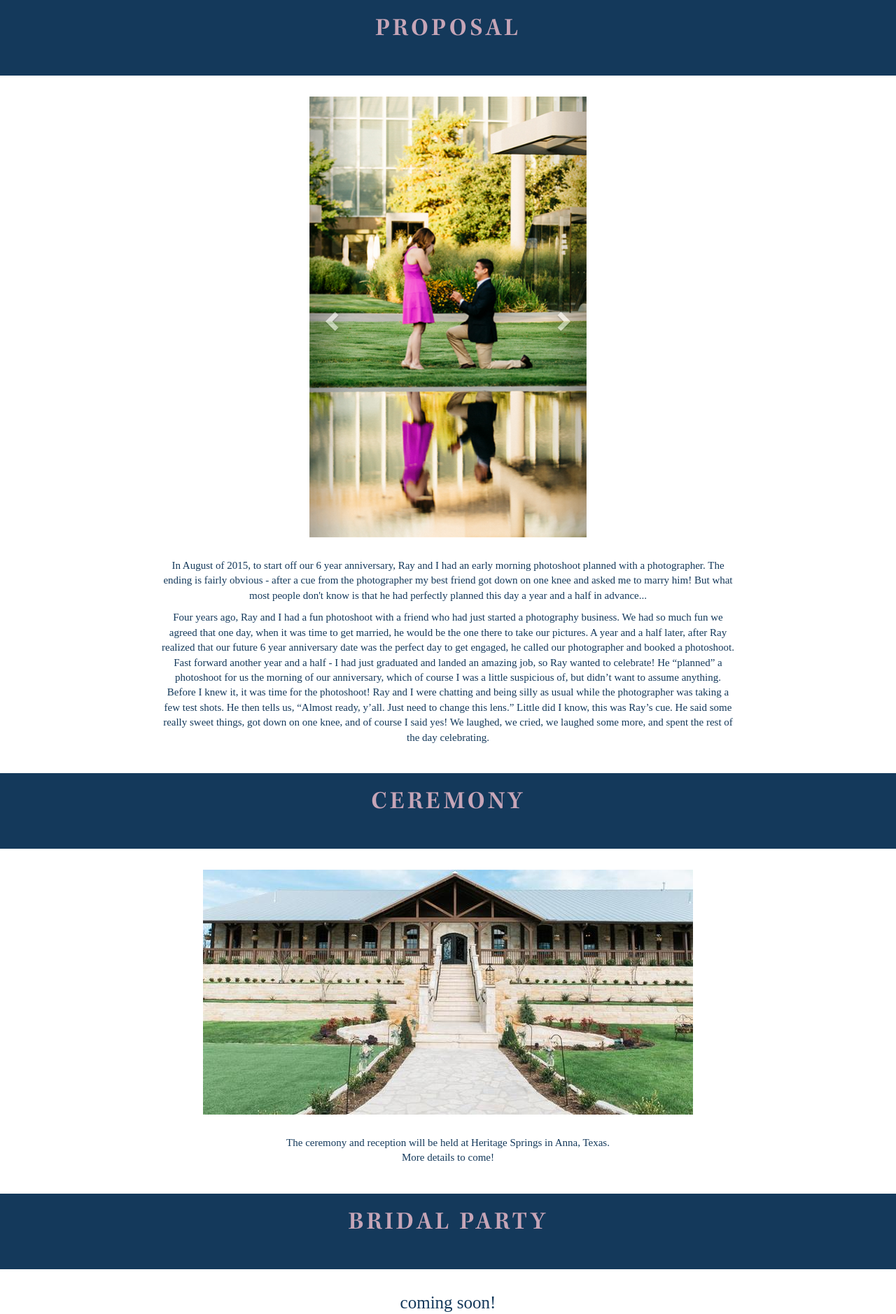
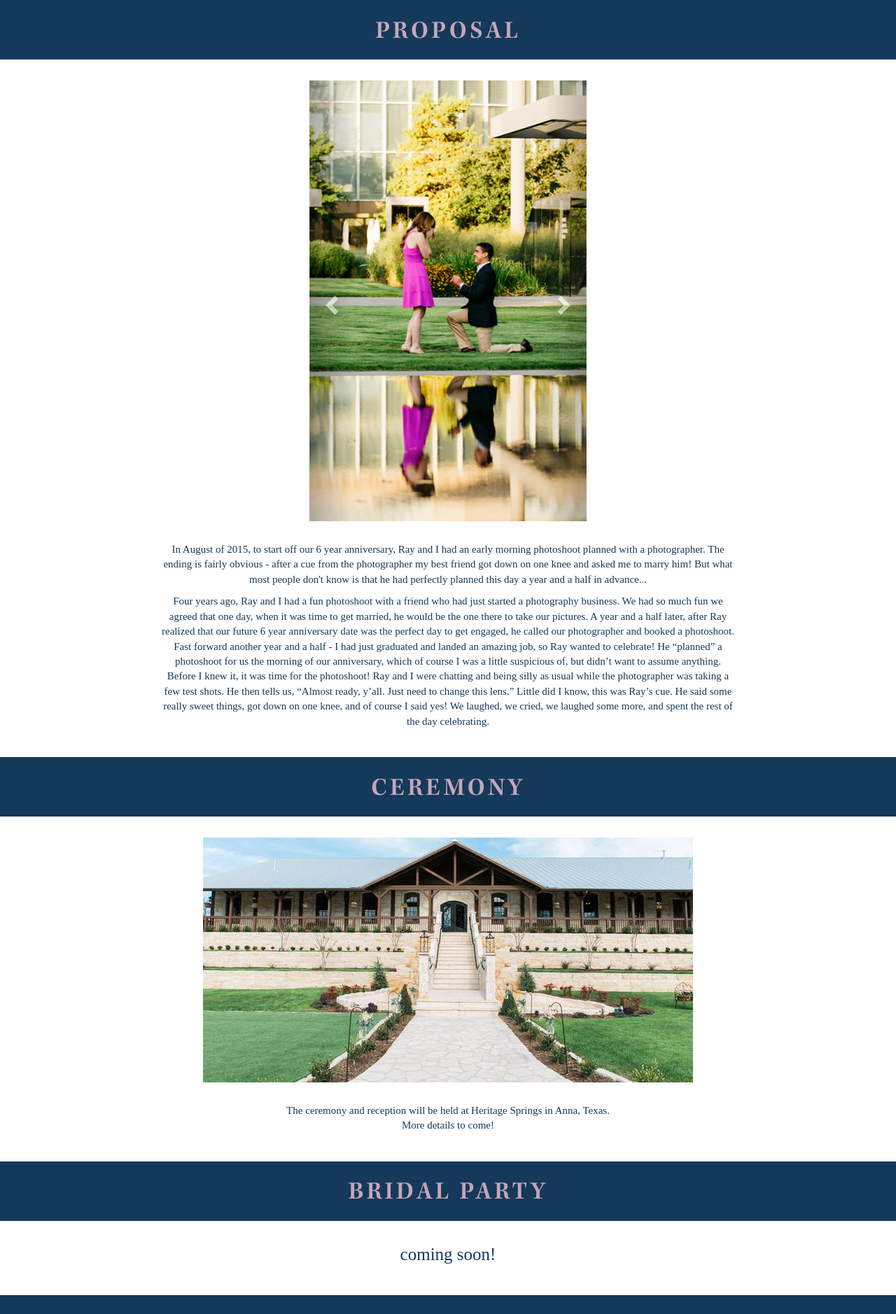
Before and after one commit to LonelyBeastie/raychelle, a Jekyll site: the page built from index.html, in a window 1280 px wide. Shown: the part 900-2778 px from the top of the page at 70% size. Built offline with Jekyll 4.4.1, drawn with Linux system fonts in a browser that asks for light colours; some web fonts are replaced.

Commit message:
locks in blue banner height

```diff
--- a/css/raychelle.css
+++ b/css/raychelle.css
@@ -89,12 +89,12 @@
   -webkit-transform: translate(-50%, 0%);
   transform: translate(-50%, 0%);
 }
-.banner{height: 12vh;}
+.banner{height: 85px;}
 .banner-title{
   letter-spacing: 4px;
   font-family: keplerstd-semibold;
   color: #C6A5B7;
-  padding: 2.5px 0 0 0;
+  padding: 5px 0 0 0;
   margin: 0;
   position: absolute;
   top: 50%;
```
